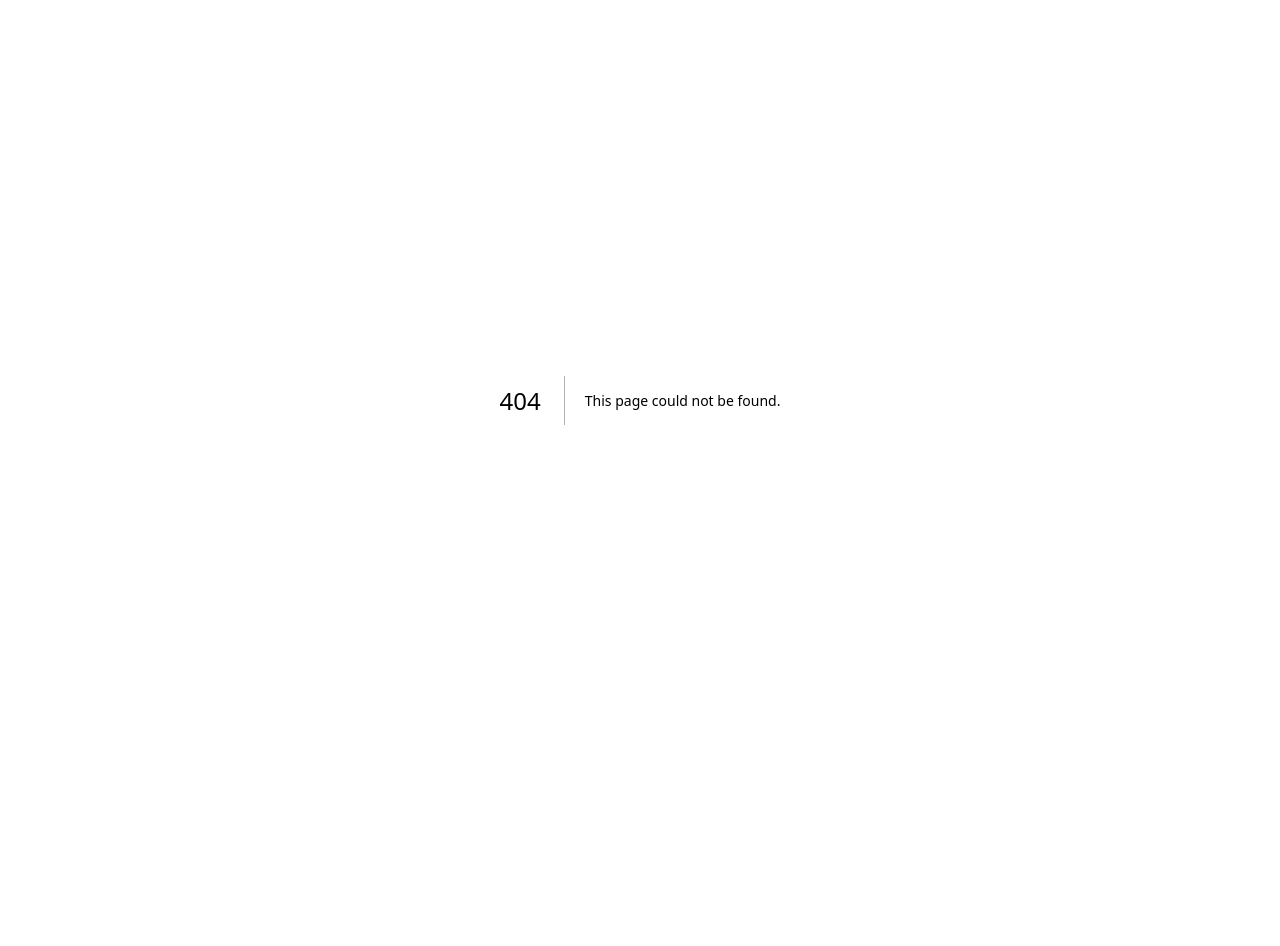
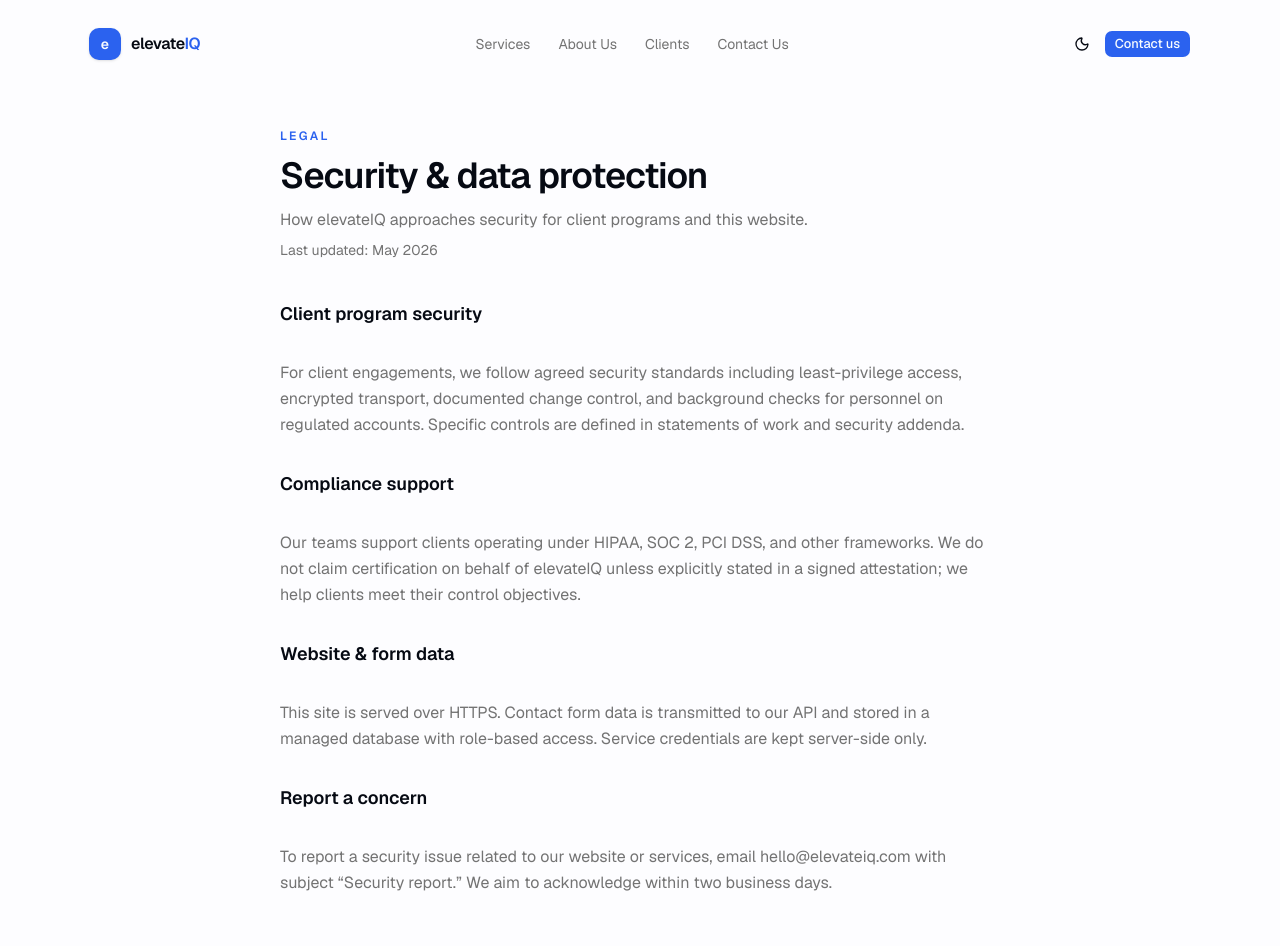
Before and after one commit to emailtorkalva/elevateIQRepo, a Next.js app: page /security in a window 1280 px wide. Before the commit this address had no page. Shown: the top 946 px of the page. Before the commit the page ends 800 px from the top, so only its background shows below. Built offline with nearby package versions, Linux system fonts and the light colour scheme.

Commit message:
Create page.tsx

```diff
--- /dev/null
+++ b/app/security/page.tsx
@@ -0,0 +1,54 @@
+import type { Metadata } from "next";
+
+import { Footer } from "@/components/home/footer";
+import { Navbar } from "@/components/home/navbar";
+import { ProsePage } from "@/components/legal/prose-page";
+import { BRAND_NAME, CONTACT_EMAIL } from "@/lib/brand";
+
+export const metadata: Metadata = {
+  title: `Security | ${BRAND_NAME}`,
+};
+
+export default function SecurityPage() {
+  return (
+    <>
+      <Navbar />
+      <main>
+        <ProsePage
+          title="Security & data protection"
+          description={`How ${BRAND_NAME} approaches security for client programs and this website.`}
+        >
+          <h2>Client program security</h2>
+          <p>
+            For client engagements, we follow agreed security standards including least-privilege
+            access, encrypted transport, documented change control, and background checks for
+            personnel on regulated accounts. Specific controls are defined in statements of work and
+            security addenda.
+          </p>
+
+          <h2>Compliance support</h2>
+          <p>
+            Our teams support clients operating under HIPAA, SOC 2, PCI DSS, and other frameworks.
+            We do not claim certification on behalf of {BRAND_NAME} unless explicitly stated in a
+            signed attestation; we help clients meet their control objectives.
+          </p>
+
+          <h2>Website & form data</h2>
+          <p>
+            This site is served over HTTPS. Contact form data is transmitted to our API and stored
+            in a managed database with role-based access. Service credentials are kept server-side
+            only.
+          </p>
+
+          <h2>Report a concern</h2>
+          <p>
+            To report a security issue related to our website or services, email{" "}
+            <a href={`mailto:${CONTACT_EMAIL}`}>{CONTACT_EMAIL}</a> with subject &ldquo;Security
+            report.&rdquo; We aim to acknowledge within two business days.
+          </p>
+        </ProsePage>
+      </main>
+      <Footer />
+    </>
+  );
+}
```
